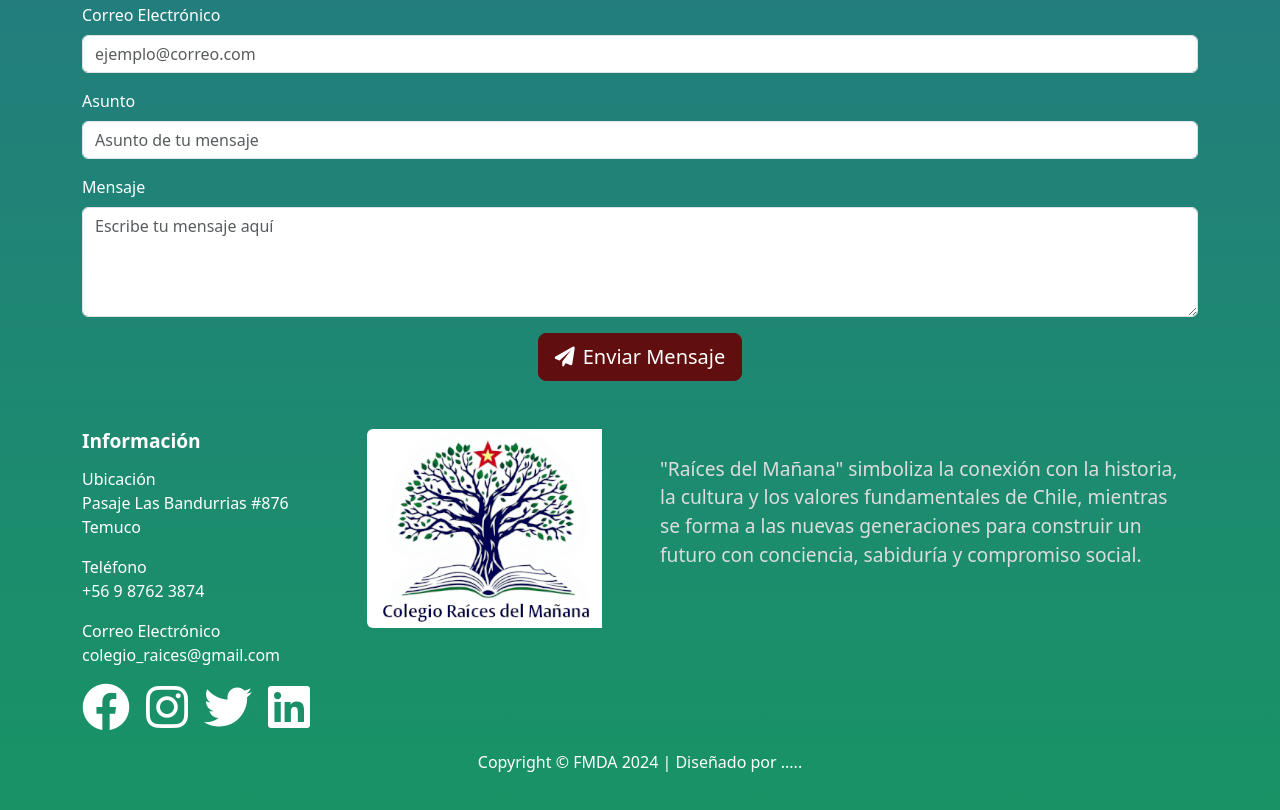
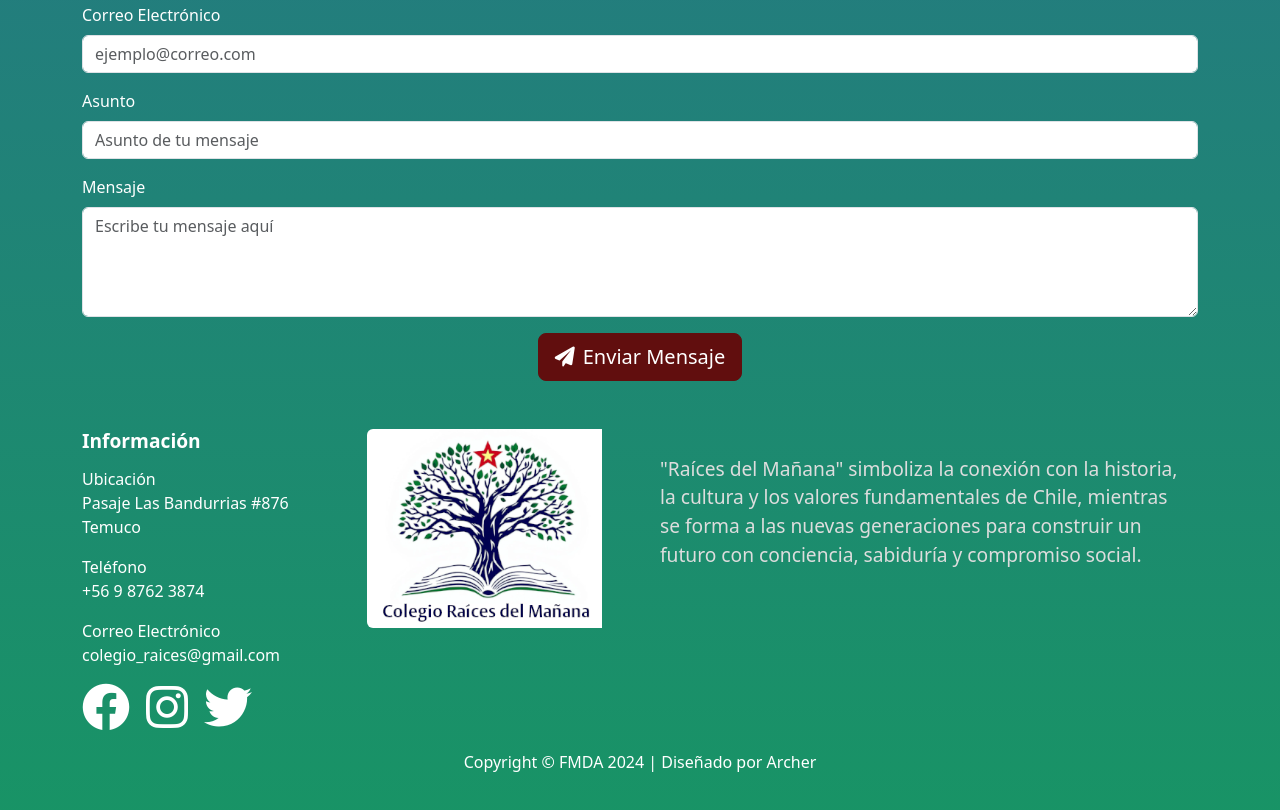
Before and after one commit to 4rch3er/colegio.github.io, a plain HTML site: page index.html in a window 1280 px wide. Shown: the part 1866-2676 px from the top of the page. Drawn offline with nearby package versions, Linux system fonts and the light colour scheme.

Commit message:
Update index.html
"Fix for viewing on mobile and adjustments to the footer"

```diff
--- a/index.html
+++ b/index.html
@@ -76,7 +76,7 @@
         </div>
         <div class="carousel-item">
           <img src="img/seminario_.png" class="d-block w-100" alt="Imagen 2">
-          <div class="carousel-caption d-none d-md-block">
+          <div class="carousel-caption d-block">
             <h5>Seminario "Ideas en acción": Innovación para transformar comunidades educativas</h5>
             <p>El seminario <strong>"Ideas en acción"</strong> tuvo como propósito impulsar la formulación, gestión y ejecución de proyectos innovadores en escuelas y liceos, con el fin de transformar las comunidades educativas a través de iniciativas que promuevan la creatividad y el desarrollo integral.</p>
           </div>
@@ -207,11 +207,11 @@
                 <p>Correo Electrónico<br>
                     <a href="mailto:colegio_raices@gmail.com">colegio_raices@gmail.com</a>
                 </p>
-                <div class="social-icons mt-3">
+                <div class="social-icons mt-3 d-flex justify-content-center justify-content-md-start">
+
                     <a href="#" class="me-3"><i class="fab fa-facebook fa-2x"></i></a>
                     <a href="#" class="me-3"><i class="fab fa-instagram fa-2x"></i></a>
                     <a href="#" class="me-3"><i class="fab fa-twitter fa-2x"></i></a>
-                    <a href="#"><i class="fab fa-linkedin fa-2x"></i></a>
                 </div>
             </div>
 
@@ -239,11 +239,9 @@
 
     <!-- Copyright final -->
     <div class="text-center py-3">
-        <p class="mb-0">Copyright © FMDA 2024 | Diseñado por .....</p>
+        <p class="mb-0">Copyright © FMDA 2024 | Diseñado por Archer</p>
     </div>
   </footer>
 </body>
 </html>
-
-
 <!--FIN-->
```
